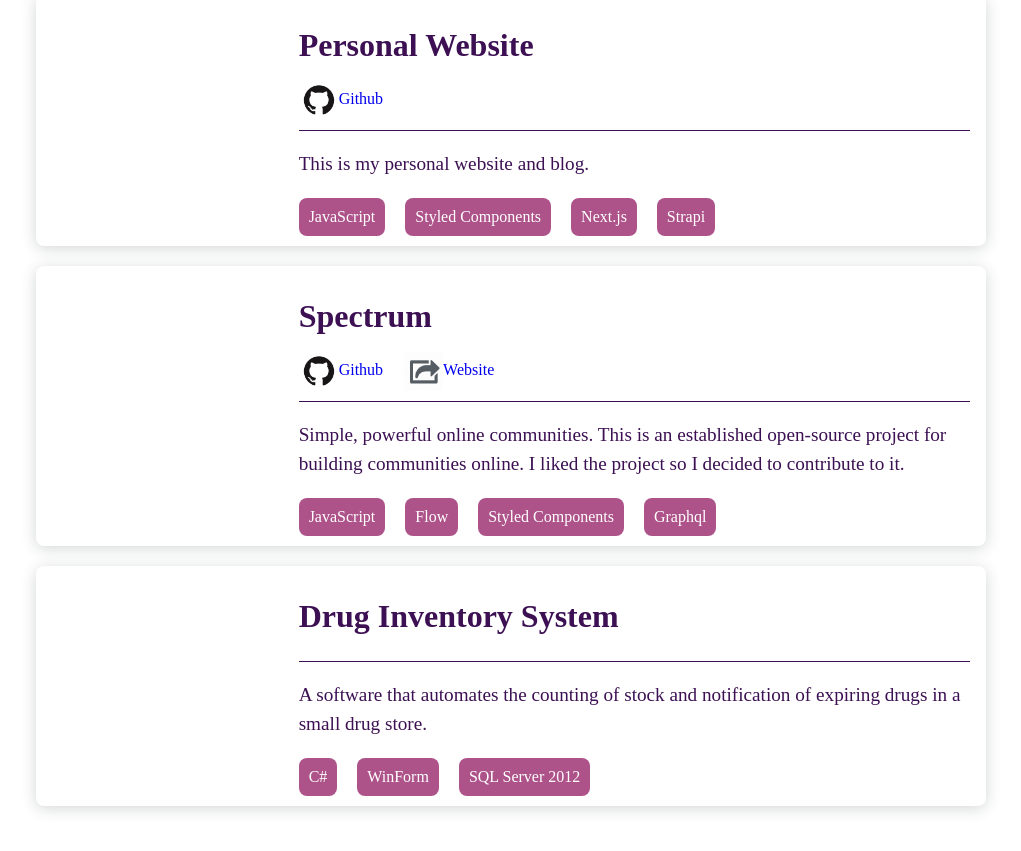
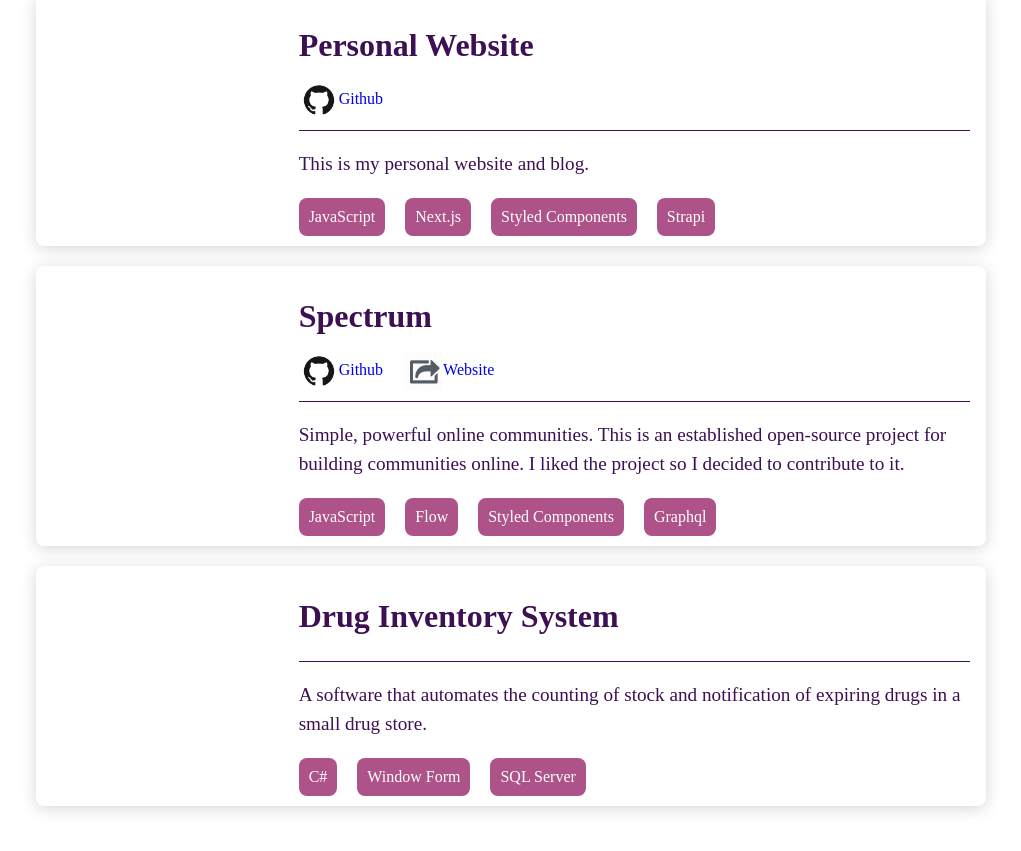
Before and after one commit to nainarazz/portfolio-website, a Next.js app: page /project in a window 1280 px wide. Shown: the part 1039-1890 px from the top of the page, without its empty margins (129-1150 px from the left). Built offline with nearby package versions, Linux system fonts and the light colour scheme.

Commit message:
refactor project page

```diff
--- /dev/null
+++ b/src/data/project.js
@@ -0,0 +1,42 @@
+export const projects = [
+    {
+        name: 'Gourmetic',
+        github: 'https://github.com/nainarazz/gourmetic',
+        website: 'https://gourmetic.nainarazz.now.sh',
+        projectImageUrl: '',
+        description: 'Have you ever run out of ideas on what to cook on your next meal? Gourmetic is a simple food recipe app that can help you find a recipe for your next meal.',
+        technologies: ['TypeScript', 'Next.js', 'Styled Components', 'Graphql', 'Express', 'MongoDb'],
+    },
+    {
+        name: 'Is-series-good',
+        github: 'https://github.com/nainarazz/is-series-good-react',
+        website: 'https://nainarazz.github.io/is-series-good-react/',
+        projectImageUrl: '',
+        description: 'This is a react side project that allows you to know if a tv show is worth watching based on its ratings.',
+        technologies: ['JavaScript', 'React', 'Material UI', 'React-AutoSuggest', 'TV Maze TMDB Trakt', 'Redux'],
+    },
+    {
+        name: 'Personal Website',
+        github: 'https://github.com/nainarazz/portfolio-website',
+        website: '',
+        projectImageUrl: '',
+        description: 'This is my personal website and blog.',
+        technologies: ['JavaScript', 'Next.js', 'Styled Components', 'Strapi'],
+    },
+    {
+        name: 'Spectrum',
+        github: 'https://github.com/withspectrum/spectrum',
+        website: 'https://spectrum.chat',
+        projectImageUrl: '',
+        description: 'Simple, powerful online communities. This is an established open-source project for building communities online. I liked the project so I decided to contribute to it.',
+        technologies: ['JavaScript', 'Flow', 'Styled Components', 'Graphql'],
+    },
+    {
+        name: 'Drug Inventory System',
+        github: '',
+        website: '',
+        projectImageUrl: '',
+        description: 'A software that automates the counting of stock and notification of expiring drugs in a small drug store.',
+        technologies: ['C#', 'Window Form', 'SQL Server'],
+    }
+];
--- /dev/null
+++ b/src/pages-styles/project.style.jsx
@@ -0,0 +1,67 @@
+import styled from 'styled-components';
+import { themeColor } from '../themes/colors';
+
+export const ProjectIntroCard = styled.div`
+    width: 90%;
+    position: relative;
+    top: -6em;
+    z-index: 10;
+    max-width: 950px;
+    border-radius: 8px;
+    margin: auto;
+    background-color: #fff;
+    box-shadow: 0 0.15rem 0.9rem rgba(38, 50, 56, 0.2);
+
+    h1 {
+        text-align: center;
+        color: ${themeColor.darkShade};
+    }
+
+    p,
+    q {
+        line-height: 1.5;
+        color: ${themeColor.darkShade};
+        font-size: 1.2em;
+    }
+
+    @media (min-width: 980px) {
+        width: 100%;
+    }
+`;
+
+export const Quote = styled.blockquote`
+    position: relative;
+    font-size: 1.4em;
+    line-height: 1.5;
+    color: ${themeColor.lightAccent};
+
+    footer {
+        font-size: 0.6em;
+        font-weight: 700;
+        color: ${themeColor.darkAccent};
+        float: right;
+    }
+`;
+
+export const SubTitleLink = styled.a`
+    text-decoration: none;
+    margin-right: 20px;
+    img {
+        height: 40px;
+        width: 40px;
+        vertical-align: middle;
+    }
+`;
+
+export const TechChips = styled.div`
+    display: flex;
+    flex-wrap: wrap;
+    div {
+        border-radius: 8px;
+        background-color: ${themeColor.mainBrand};
+        color: #fff;
+        margin-right: 20px;
+        margin-bottom: 10px;
+        padding: 10px;
+    }
+`;
--- a/src/pages/project.jsx
+++ b/src/pages/project.jsx
@@ -1,76 +1,11 @@
 /* eslint-disable react/self-closing-comp */
 import React from 'react';
-import styled from 'styled-components';
 import { NavBar } from '../components/layout/navbar/navbar.component';
 import { HeaderColor } from '../components/sections/hero/hero.style';
 import MainContent from '../components/layout/main-content/main-content.component';
 import { HorizontalCard } from '../components/horizontal-card/horizontal-card.component';
-import { themeColor } from '../themes/colors';
-
-const ProjectIntroCard = styled.div`
-    width: 90%;
-    position: relative;
-    top: -6em;
-    z-index: 10;
-    max-width: 950px;
-    border-radius: 8px;
-    margin: auto;
-    background-color: #fff;
-    box-shadow: 0 0.15rem 0.9rem rgba(38, 50, 56, 0.2);
-
-    h1 {
-        text-align: center;
-        color: ${themeColor.darkShade};
-    }
-
-    p,
-    q {
-        line-height: 1.5;
-        color: ${themeColor.darkShade};
-        font-size: 1.2em;
-    }
-
-    @media (min-width: 980px) {
-        width: 100%;
-    }
-`;
-
-const Quote = styled.blockquote`
-    position: relative;
-    font-size: 1.4em;
-    line-height: 1.5;
-    color: ${themeColor.lightAccent};
-
-    footer {
-        font-size: 0.6em;
-        font-weight: 700;
-        color: ${themeColor.darkAccent};
-        float: right;
-    }
-`;
-
-const SubTitleLink = styled.a`
-    text-decoration: none;
-    margin-right: 20px;
-    img {
-        height: 40px;
-        width: 40px;
-        vertical-align: middle;
-    }
-`;
-
-const TechChips = styled.div`
-    display: flex;
-    flex-wrap: wrap;
-    div {
-        border-radius: 8px;
-        background-color: ${themeColor.mainBrand};
-        color: #fff;
-        margin-right: 20px;
-        margin-bottom: 10px;
-        padding: 10px;
-    }
-`;
+import { ProjectIntroCard, Quote, TechChips, SubTitleLink } from '../pages-styles/project.style';
+import { projects } from '../data/project';
 
 function ProjectPage() {
     return (
@@ -91,133 +26,42 @@
             </ProjectIntroCard>
 
             <MainContent>
+                {projects.map((p, index) => (
                     <HorizontalCard
+                        key={index}
                         subTitle={
                             <>
-                            <SubTitleLink
-                                href="https://github.com/nainarazz/gourmetic"
-                                target="_blank"
-                            >
+                                {p.github && (
+                                    <SubTitleLink href={p.github} target="_blank">
                                         <img src="/static/images/github-logo.png" alt="github" />
                                         <span>Github</span>
                                     </SubTitleLink>
-                            <SubTitleLink href="https://gourmetic.nainarazz.now.sh" target="_blank">
-                                <img src="/static/images/redirection-icon.png" alt="website" />
+                                )}
+
+                                {p.website && (
+                                    <SubTitleLink href={p.website} target="_blank">
+                                        <img
+                                            src="/static/images/redirection-icon.png"
+                                            alt="website"
+                                        />
                                         <span>Website</span>
                                     </SubTitleLink>
+                                )}
                             </>
                         }
-                    title="Gourmetic"
-                    photoUrl=""
-                    description="Have you ever run out of ideas on what to cook on your next meal? Gourmetic is a simple food recipe app that can help you find a recipe for your next meal."
+                        title={p.name}
+                        photoUrl={p.projectImageUrl}
+                        description={p.description}
                     >
+                        {p.technologies.length && (
                             <TechChips>
-                        <div>TypeScript</div>
-                        <div>Next.js</div>
-                        <div>Styled Components</div>
-                        <div>Graphql</div>
-                        <div>Express</div>
-                        <div>MongoDb</div>
+                                {p.technologies.map((tech, index) => (
+                                    <div key={index}>{tech}</div>
+                                ))}
                             </TechChips>
+                        )}
                     </HorizontalCard>
-
-                <HorizontalCard
-                    subTitle={
-                        <>
-                            <SubTitleLink
-                                href="https://github.com/nainarazz/is-series-good-react"
-                                target="_blank"
-                            >
-                                <img src="/static/images/github-logo.png" alt="github" />
-                                <span>Github</span>
-                            </SubTitleLink>
-                            <SubTitleLink
-                                href="https://nainarazz.github.io/is-series-good-react/"
-                                target="_blank"
-                            >
-                                <img src="/static/images/redirection-icon.png" alt="website" />
-                                <span>Website</span>
-                            </SubTitleLink>
-                        </>
-                    }
-                    title="Is-series-good?"
-                    photoUrl=""
-                    description="This is a react side project that allows you to know if a tv show is worth watching based on its ratings."
-                >
-                    <TechChips>
-                        <div>JavaScript</div>
-                        <div>React</div>
-                        <div>Material UI</div>
-                        <div>React-AutoSuggest</div>
-                        <div>TV Maze TMDB Trakt</div>
-                        <div>Redux</div>
-                    </TechChips>
-                </HorizontalCard>
-
-                <HorizontalCard
-                    subTitle={
-                        <>
-                            <SubTitleLink
-                                href="https://github.com/nainarazz/portfolio-website"
-                                target="_blank"
-                            >
-                                <img src="/static/images/github-logo.png" alt="github" />
-                                <span>Github</span>
-                            </SubTitleLink>
-                        </>
-                    }
-                    title="Personal Website"
-                    photoUrl=""
-                    description="This is my personal website and blog. "
-                >
-                    <TechChips>
-                        <div>JavaScript</div>
-                        <div>Styled Components</div>
-                        <div>Next.js</div>
-                        <div>Strapi</div>
-                    </TechChips>
-                </HorizontalCard>
-
-                <HorizontalCard
-                    subTitle={
-                        <>
-                            <SubTitleLink
-                                href="https://github.com/withspectrum/spectrum"
-                                target="_blank"
-                            >
-                                <img src="/static/images/github-logo.png" alt="github" />
-                                <span>Github</span>
-                            </SubTitleLink>
-                            <SubTitleLink href="https://spectrum.chat" target="_blank">
-                                <img src="/static/images/redirection-icon.png" alt="website" />
-                                <span>Website</span>
-                            </SubTitleLink>
-                        </>
-                    }
-                    title="Spectrum"
-                    photoUrl=""
-                    description="Simple, powerful online communities. This is an established open-source project for building communities online. I liked the project so I decided to contribute to it."
-                >
-                    <TechChips>
-                        <div>JavaScript</div>
-                        <div>Flow</div>
-                        <div>Styled Components</div>
-                        <div>Graphql</div>
-                    </TechChips>
-                </HorizontalCard>
-
-                <HorizontalCard
-                    subTitle=""
-                    title="Drug Inventory System"
-                    photoUrl=""
-                    description="A software that automates the counting of stock and notification of expiring drugs in a small drug store."
-                >
-                    <TechChips>
-                        <div>C#</div>
-                        <div>WinForm</div>
-                        <div>SQL Server 2012</div>
-                    </TechChips>
-                </HorizontalCard>
+                ))}
             </MainContent>
         </>
     );
```
Lines whose indentation alone changed are shown as unchanged.
